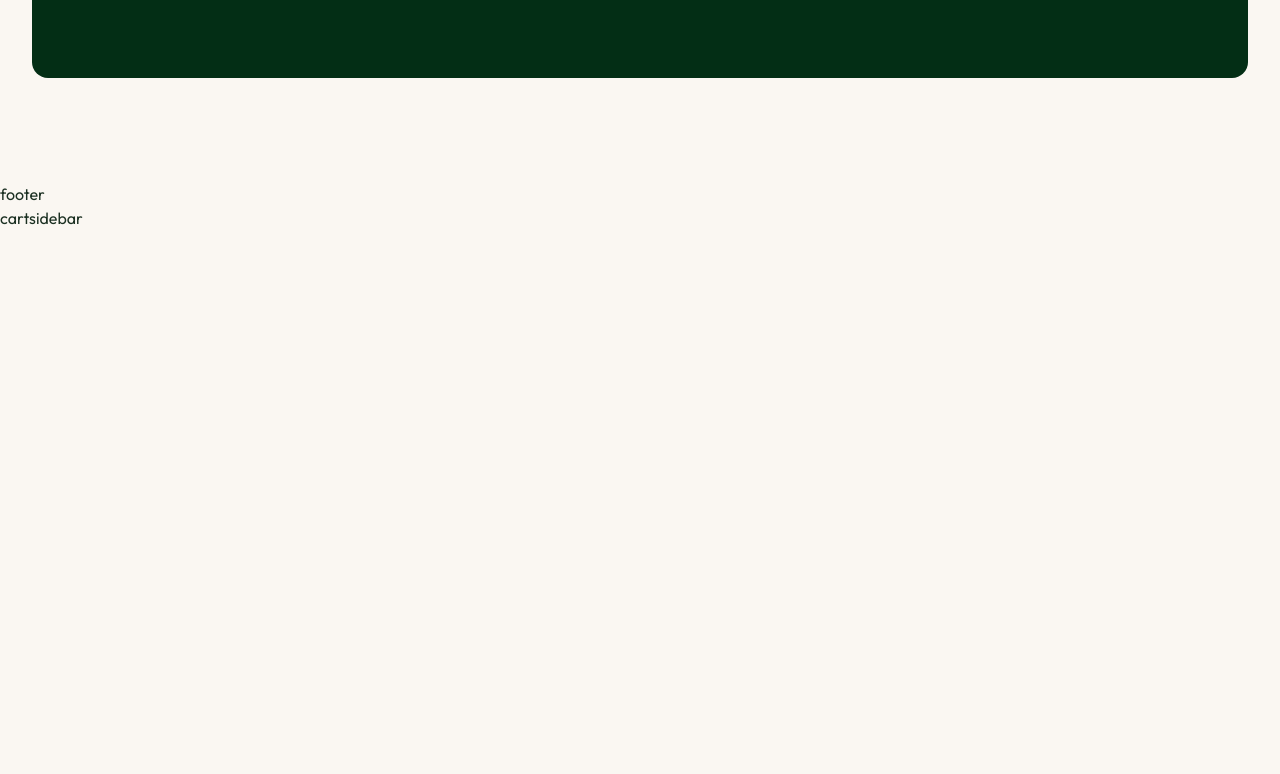
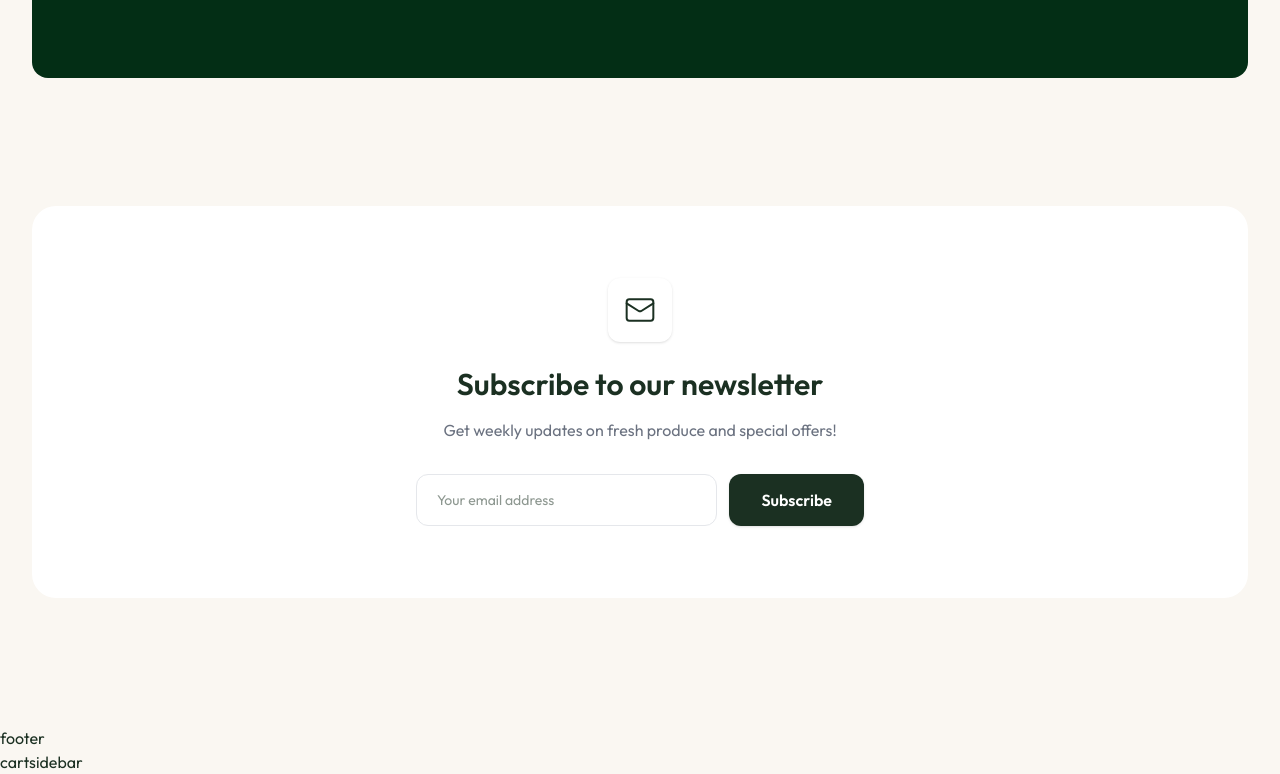
Before and after one commit to gullsnobar/Grocery-Shop-Website, a React (Vite) app in the folder client/: page / in a window 1280 px wide. Shown: the part 2430-3204 px from the top of the page. Before the commit the page ends 2660 px from the top, so only its background shows below. Built offline with nearby package versions, Linux system fonts and the light colour scheme.

Commit message:
newsletter section is complete

```diff
--- /dev/null
+++ b/client/src/components/Home/Newsletter.tsx
@@ -0,0 +1,31 @@
+import { MailIcon } from "lucide-react"
+
+const Newsletter = () => {
+  return (
+
+    <section className="bg-white py-18 px-4 sm:px-6 lg:px-8 rounded-3xl mx-auto shadows-xs mt-32 mb-20">
+        <div className="max-w-2xl mx-auto text-center">
+            <div className="max-w-2xl mx-auto text-center">
+                <div className="size-16 bg-white rounded-xl flex-center mx-auto mb-6 shadow">
+                     <MailIcon className="size-8 text-app-green" strokeWidth={1.5}/>
+
+                </div>
+                <h2 className="text-3xl font-semibold text-app-green mb-4">Subscribe to our newsletter</h2>
+                <p className="text-app-text-light mb-8 text-base">Get weekly updates on fresh produce and special offers!</p>
+
+                <form onSubmit={(e) => e.preventDefault()}
+                className="flex flex-col sm:flex-row gap-3 max-w-md mx-auto">
+                    <input type = "email" placeholder="Your email address" required className="flex-1 px-5 py-3.5 rounded-xl border border-app-border focus:border-app-green focus:ring bg-white text-sm transition-all" />
+
+
+                    <button type="submit" className="px-8 py-3.5 bg-app-green text-white font-semibold rounded-xl hover:bg-app-green-light transition-colors shadow-sm whitespace-nowrap active:scale-[0.98]">Subscribe</button>
+                </form>
+
+            </div>
+        </div>
+
+    </section>
+  )
+}
+
+export default Newsletter
--- a/client/src/pages/Home.tsx
+++ b/client/src/pages/Home.tsx
@@ -3,6 +3,7 @@
 import HomeCategories from "../components/Home/HomeCategories"
 import PopularProducts from "../components/Home/PopularProducts"
 import AppPromoBanner from "../components/Home/AppPromoBanner"
+import Newsletter from "../components/Home/Newsletter"
 
 const Home = () => {
   return (
@@ -12,6 +13,7 @@
       <HomeCategories />
       <PopularProducts />
       <AppPromoBanner />
+      <Newsletter/>
 
     </div>
   )
```
